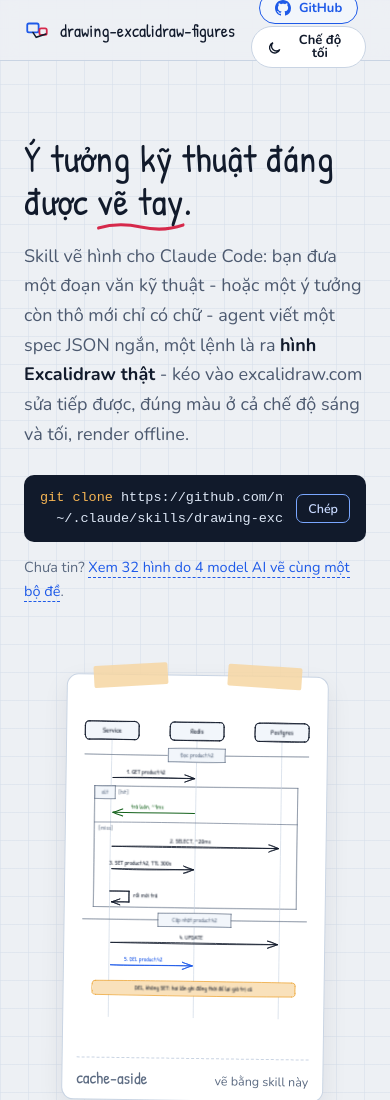
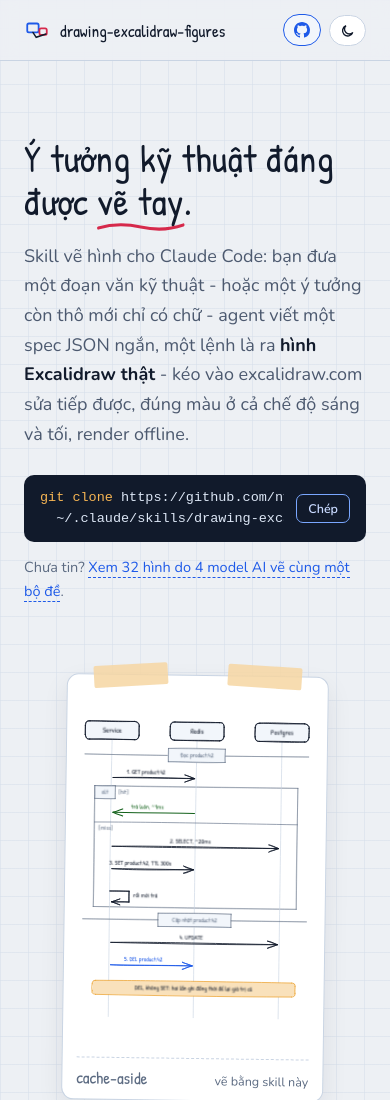
Before and after one commit to minhat0601/drawing-excalidraw-figures, a website: page docs/index.html in a window 390 px wide. Shown: the top 1100 px of the page. Drawn offline with Linux system fonts and the light colour scheme.

Commit message:
fix(landing): sua nav bi vo hang khi them nut GitHub
Nút bấm hành động (GitHub + đổi theme) tách ra nhóm .hdbtn flex:none
không bao giờ wrap, nằm cạnh .links; link mục ẩn từ 1000px thay vì
620px; dưới 620px hai nút rút còn icon. Trước đó .links có flex-wrap
trong nav cao cứng 60px nên thêm nút GitHub là nút theme bị đẩy xuống
hàng dưới tràn khỏi nav. Đã đo bằng Playwright qua 12 khổ màn hình
360-1440px: không khổ nào tràn, mọi phần tử cùng hàng, nav cao ổn định.

```diff
--- a/docs/index.html
+++ b/docs/index.html
@@ -55,7 +55,8 @@ nav{position:sticky;top:0;z-index:50;backdrop-filter:blur(8px);
   background:color-mix(in srgb,var(--paper) 82%,transparent);border-bottom:1px solid var(--line)}
 nav .wrap{display:flex;align-items:center;gap:16px;height:60px}
 .logo{display:flex;align-items:center;gap:10px;font:21px var(--hand);color:var(--ink);text-decoration:none;white-space:nowrap}
-nav .links{display:flex;gap:2px;margin-left:auto;flex-wrap:wrap}
+nav .links{display:flex;gap:2px;margin-left:auto}
+nav .hdbtn{display:flex;gap:8px;align-items:center;flex:none;margin-left:auto}
 nav .links a{color:var(--muted);text-decoration:none;font-size:14.5px;padding:6px 11px;border-radius:99px}
 nav .links a:hover{color:var(--l4);background:var(--fill-soft)}
 #theme{border:1px solid var(--line);background:var(--card);color:var(--ink);
@@ -63,10 +64,10 @@ nav .links a:hover{color:var(--l4);background:var(--fill-soft)}
   display:inline-flex;align-items:center;gap:8px;line-height:1}
 #theme svg{display:block;flex:none;transform:translateY(.5px)}
 #theme:hover{border-color:var(--l4);color:var(--l4)}
-nav .links a.gh{display:inline-flex;align-items:center;gap:8px;border:1.5px solid var(--l4);color:var(--l4);
-  background:var(--fill-soft);font:700 13px var(--sans);padding:7px 15px;border-radius:99px;line-height:1;margin-left:8px;text-decoration:none}
-nav .links a.gh:hover{background:var(--l4);color:var(--card)}
-nav .links a.gh svg{display:block;flex:none}
+nav .links a.gh,.hdbtn a.gh{display:inline-flex;align-items:center;gap:8px;border:1.5px solid var(--l4);color:var(--l4);
+  background:var(--fill-soft);font:700 13px var(--sans);padding:7px 15px;border-radius:99px;line-height:1;text-decoration:none;white-space:nowrap}
+.hdbtn a.gh:hover{background:var(--l4);color:var(--card)}
+.hdbtn a.gh svg{display:block;flex:none}
 
 /* hero */
 .hero{padding:76px 0 26px}
@@ -240,6 +241,7 @@ footer .wrap{display:flex;gap:18px;flex-wrap:wrap;justify-content:space-between}
   font:17px var(--hand);text-shadow:0 1px 6px rgba(0,0,0,.5)}
 
 @media(max-width:1000px){
+  nav .links{display:none}
   .hero .wrap{grid-template-columns:minmax(0,1fr);gap:40px}
   .figcard svg{height:min(360px,48vh)}
   .muc4{grid-template-columns:repeat(2,1fr)}
@@ -249,9 +251,9 @@ footer .wrap{display:flex;gap:18px;flex-wrap:wrap;justify-content:space-between}
 @media(max-width:620px){
   .muc4,.cot4,.mau{grid-template-columns:1fr}
   .cacbuoc{gap:10vh}
-  nav .links a{display:none}
-  nav .links a.gh{display:inline-flex}
-  .logo{font-size:18px}
+  nav .hdbtn a.gh span,#theme span{display:none}
+  nav .hdbtn a.gh,#theme{padding:7px 10px}
+  .logo{font-size:17px}
   .buoc{top:calc(72px + var(--i) * 12px);min-height:0;padding:22px 18px;border-radius:14px}
   .buoc h3{font-size:25px}
   .buoc .trich{font-size:19px;padding:14px 16px}
@@ -277,8 +279,10 @@ footer .wrap{display:flex;gap:18px;flex-wrap:wrap;justify-content:space-between}
       <a href="#icon">Icon</a>
       <a href="#so-sanh">So sánh 4 model</a>
       <a href="#cai-dat">Cài đặt</a>
+    </div>
+    <div class="hdbtn">
       <a class="gh" href="https://github.com/nv-minh/drawing-excalidraw-figures" target="_blank" rel="noopener" aria-label="Mã nguồn trên GitHub">
-        <svg width="16" height="16" viewBox="0 0 16 16" fill="currentColor" aria-hidden="true"><path d="M8 0C3.58 0 0 3.58 0 8c0 3.54 2.29 6.53 5.47 7.59.4.07.55-.17.55-.38 0-.19-.01-.82-.01-1.49-2.01.37-2.53-.49-2.69-.94-.09-.23-.48-.94-.82-1.13-.28-.15-.68-.52-.01-.53.63-.01 1.08.58 1.23.82.72 1.21 1.87.87 2.33.66.07-.52.28-.87.51-1.07-1.78-.2-3.64-.89-3.64-3.95 0-.87.31-1.59.82-2.15-.08-.2-.36-1.02.08-2.12 0 0 .67-.21 2.2.82.64-.18 1.32-.27 2-.27.68 0 1.36.09 2 .27 1.53-1.04 2.2-.82 2.2-.82.44 1.1.16 1.92.08 2.12.51.56.82 1.27.82 2.15 0 3.07-1.87 3.75-3.65 3.95.29.25.54.73.54 1.48 0 1.07-.01 1.93-.01 2.2 0 .21.15.46.55.38A8.01 8.01 0 0 0 16 8c0-4.42-3.58-8-8-8Z"/></svg>GitHub
+        <svg width="16" height="16" viewBox="0 0 16 16" fill="currentColor" aria-hidden="true"><path d="M8 0C3.58 0 0 3.58 0 8c0 3.54 2.29 6.53 5.47 7.59.4.07.55-.17.55-.38 0-.19-.01-.82-.01-1.49-2.01.37-2.53-.49-2.69-.94-.09-.23-.48-.94-.82-1.13-.28-.15-.68-.52-.01-.53.63-.01 1.08.58 1.23.82.72 1.21 1.87.87 2.33.66.07-.52.28-.87.51-1.07-1.78-.2-3.64-.89-3.64-3.95 0-.87.31-1.59.82-2.15-.08-.2-.36-1.02.08-2.12 0 0 .67-.21 2.2.82.64-.18 1.32-.27 2-.27.68 0 1.36.09 2 .27 1.53-1.04 2.2-.82 2.2-.82.44 1.1.16 1.92.08 2.12.51.56.82 1.27.82 2.15 0 3.07-1.87 3.75-3.65 3.95.29.25.54.73.54 1.48 0 1.07-.01 1.93-.01 2.2 0 .21.15.46.55.38A8.01 8.01 0 0 0 16 8c0-4.42-3.58-8-8-8Z"/></svg><span>GitHub</span>
       </a>
       <button id="theme" aria-label="Đổi chế độ sáng tối"><svg id="icon-den" width="15" height="15" viewBox="0 0 24 24" fill="none" stroke="currentColor" stroke-width="2.2" stroke-linecap="round" aria-hidden="true"><path d="M20.5 14.5 A 8.5 8.5 0 1 1 9.5 3.5 A 7 7 0 0 0 20.5 14.5 Z"/></svg><svg id="icon-sang" width="15" height="15" viewBox="0 0 24 24" fill="none" stroke="currentColor" stroke-width="2.2" stroke-linecap="round" aria-hidden="true" style="display:none"><circle cx="12" cy="12" r="4.5"/><path d="M12 2.5v3M12 18.5v3M2.5 12h3M18.5 12h3M5 5l2 2M17 17l2 2M19 5l-2 2M7 17l-2 2"/></svg><span id="theme-lbl">Chế độ tối</span></button>
     </div>
```
